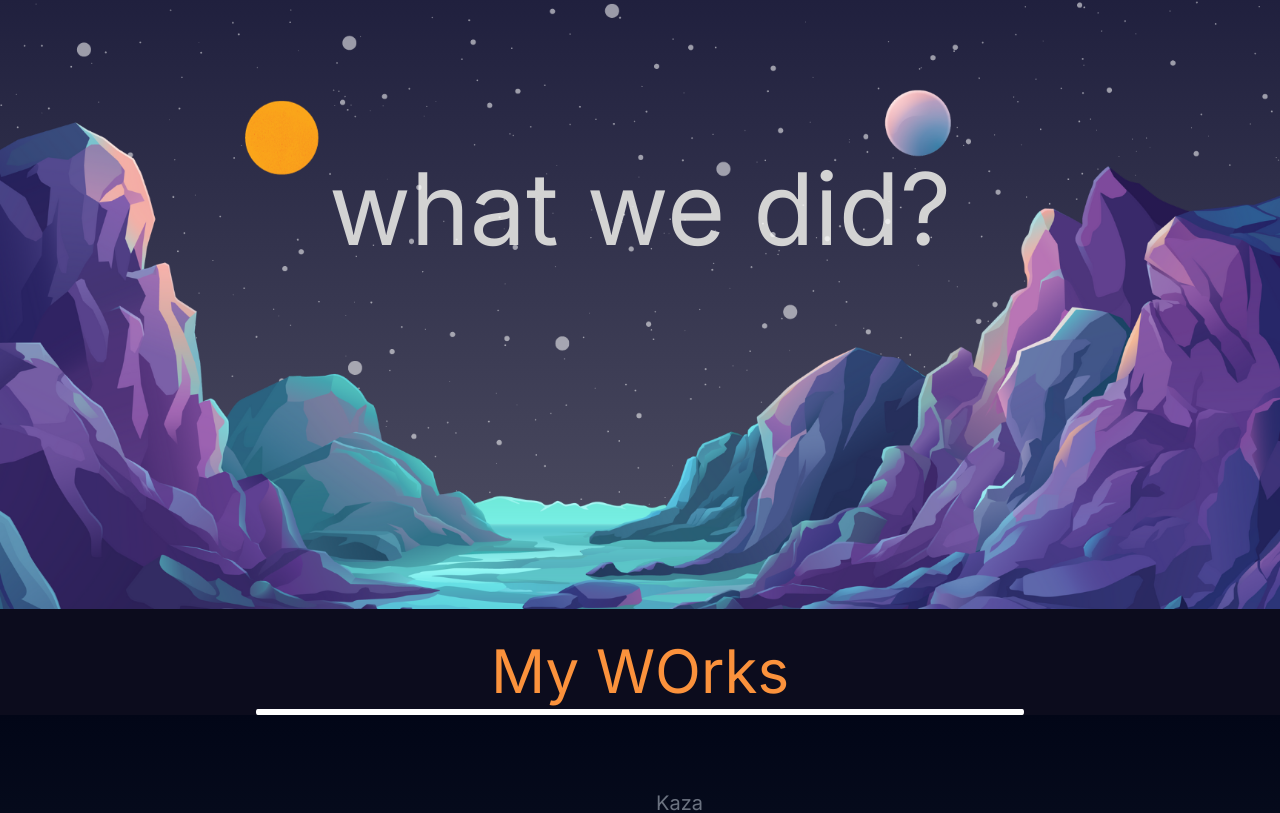
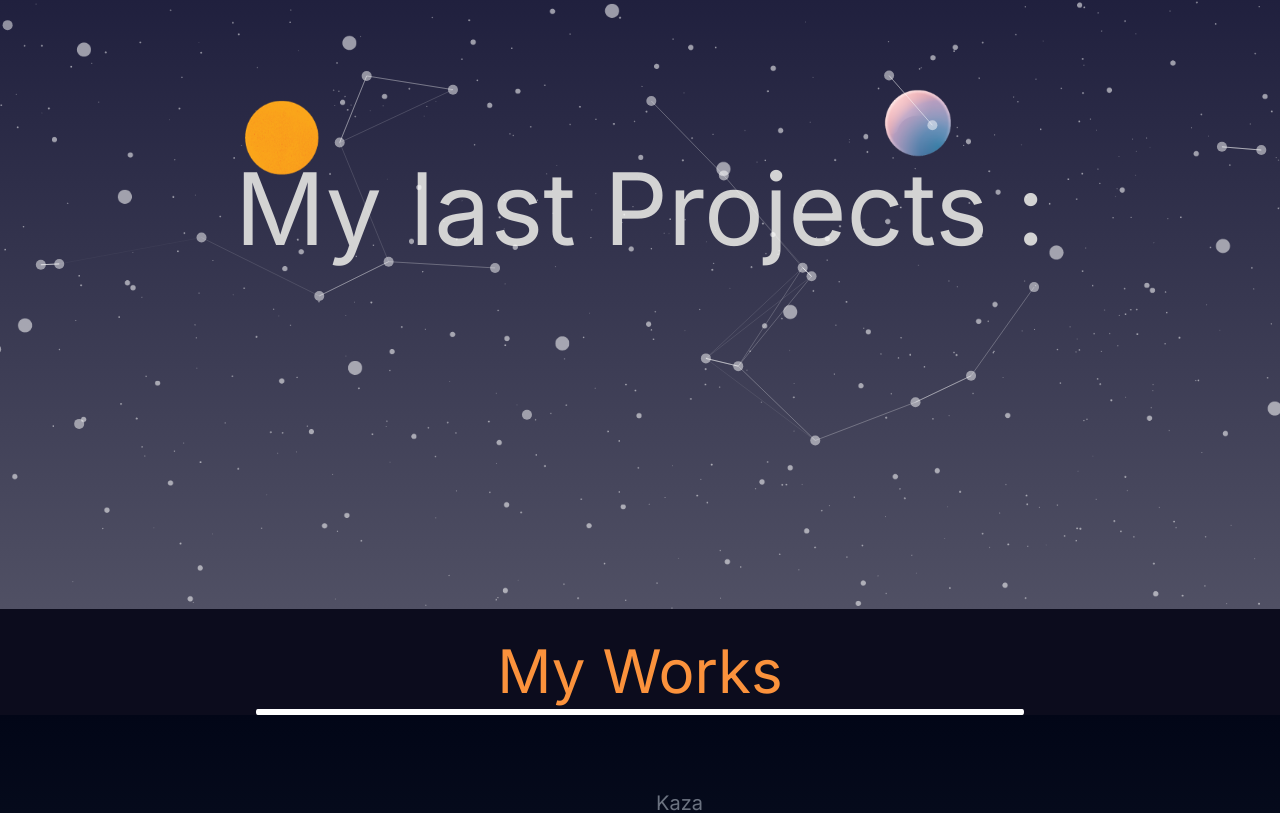
Before and after one commit to nour86/Portfolio, a Next.js app: page / in a window 1280 px wide. Shown: the part 991-1804 px from the top of the page. Built offline with nearby package versions, Linux system fonts and the light colour scheme.

Commit message:
first commit of the day

```diff
--- a/package.json
+++ b/package.json
@@ -9,10 +9,14 @@
     "lint": "next lint"
   },
   "dependencies": {
+    "@tsparticles/engine": "^3.3.0",
+    "@tsparticles/react": "^3.0.0",
+    "@tsparticles/slim": "^3.3.0",
     "framer-motion": "^11.0.20",
     "next": "14.1.4",
     "react": "^18",
-    "react-dom": "^18"
+    "react-dom": "^18",
+    "slim": "^0.11.1"
   },
   "devDependencies": {
     "autoprefixer": "^10.0.1",
--- a/src/app/page.js
+++ b/src/app/page.js
@@ -18,8 +18,8 @@ export default function Home() {
             </Section>
             {/* <Section id="Services">
                 <Parallax type="services" />
-            </Section>
-            <Section>
+            </Section> */}
+            {/* <Section>
                 <Services />
             </Section> */}
             <Section id="Portfolio">
--- a/src/components/Hero/index.js
+++ b/src/components/Hero/index.js
@@ -2,6 +2,7 @@
 
 import React from 'react'
 import { motion } from 'framer-motion'
+import ParticlesBackground from '../Particles'
 
 const textVariants = {
     initial: {
--- a/src/components/Parallax/index.js
+++ b/src/components/Parallax/index.js
@@ -2,6 +2,7 @@
 
 import React, { useRef } from 'react'
 import './style.css'
+import ParticlesBackground from '../Particles'
 
 import { motion, useScroll, useTransform } from 'framer-motion'
 
@@ -28,9 +29,13 @@ const Parallax = ({ type }) => {
             }}
         >
             <motion.h1 style={{ y: yText }}>
-                {type === 'services' ? 'what we do?' : 'what we did?'}
+                {type === 'services' ? 'what we do?' : 'My last Projects :'}
             </motion.h1>
-            <motion.div className="mountains"></motion.div>
+            <motion.div className="mountains">
+                <div className=" w-full h-full relative overflow-hidden">
+                    <ParticlesBackground />
+                </div>
+            </motion.div>
             <motion.div
                 className="planets"
                 style={{
--- a/src/components/Parallax/style.css
+++ b/src/components/Parallax/style.css
@@ -13,7 +13,7 @@
 }
 
 .mountains {
-    background-image: url('/mountains.png');
+    /* background-image: url('/mountains.png'); */
     background-size: cover;
     background-position: bottom;
     width: 100%;
--- /dev/null
+++ b/src/components/Particles/config.js
@@ -0,0 +1,76 @@
+const config = {
+    fullScreen: {
+        enable: false,
+        zIndex: -1,
+    },
+    fpsLimit: 60,
+    interactivity: {
+        events: {
+            onHover: {
+                enable: true,
+                mode: ['connect', 'grab'],
+            },
+            onClick: {
+                enable: false,
+            },
+            resize: true,
+        },
+        modes: {
+            bubble: {
+                distance: 400,
+                duration: 1,
+                opacity: 0.8,
+                size: 40,
+            },
+            push: {
+                quantity: 4,
+            },
+            repulse: {
+                distance: 200,
+                duration: 0.4,
+            },
+        },
+    },
+    particles: {
+        color: {
+            value: '#ffffff',
+        },
+        links: {
+            color: '#ffffff',
+            distance: 150,
+            enable: true,
+            opacity: 0.5,
+            width: 1,
+        },
+        collisions: {
+            enable: true,
+        },
+        move: {
+            direction: 'none',
+            enable: true,
+            outMode: 'bounce',
+            random: true,
+            speed: 6,
+            straight: false,
+        },
+        number: {
+            density: {
+                enable: true,
+                value_area: 800,
+            },
+            value: 80,
+        },
+        opacity: {
+            value: 0.5,
+        },
+        shape: {
+            type: 'circle',
+        },
+        size: {
+            random: true,
+            value: 5,
+        },
+    },
+    detectRetina: true,
+}
+export default config
--- /dev/null
+++ b/src/components/Particles/index.js
@@ -0,0 +1,42 @@
+import Particles, { initParticlesEngine } from '@tsparticles/react'
+import { loadSlim } from '@tsparticles/slim' // if you are going to use `loadSlim`, install the "@tsparticles/slim" package too.
+import { useState, useEffect } from 'react'
+import config from './config'
+
+const ParticlesBackground = () => {
+    const [init, setInit] = useState(false)
+
+    // this should be run only once per application lifetime
+    useEffect(() => {
+        initParticlesEngine(async (engine) => {
+            // you can initiate the tsParticles instance (engine) here, adding custom shapes or presets
+            // this loads the tsparticles package bundle, it's the easiest method for getting everything ready
+            // starting from v2 you can add only the features you need reducing the bundle size
+            //await loadAll(engine);
+            //await loadFull(engine);
+            await loadSlim(engine)
+            //await loadBasic(engine);
+        }).then(() => {
+            setInit(true)
+        })
+    }, [])
+
+    const particlesLoaded = (container) => {
+        console.log(container)
+    }
+
+    return (
+        // <Particles
+        //     particlesLoaded={particlesLoaded}
+        //     options={config}
+        // ></Particles>
+        init && (
+            <Particles
+                id="tsparticles"
+                particlesLoaded={particlesLoaded}
+                options={config}
+            />
+        )
+    )
+}
+export default ParticlesBackground
--- a/src/components/Porfolio/Project/TechnoUsed/index.jsx
+++ b/src/components/Porfolio/Project/TechnoUsed/index.jsx
@@ -2,7 +2,7 @@ import React from 'react'
 
 const TechnoUsed = ({ technos }) => {
     return (
-        <div className="w-full flex justify-start">
+        <div className="w-full flex justify-center justify-items-center">
             {technos.map((techno, index) => {
                 return (
                     <img
--- a/src/components/Porfolio/Project/index.jsx
+++ b/src/components/Porfolio/Project/index.jsx
@@ -11,8 +11,8 @@ const variants = {
         x: 0,
         transition: {
             type: 'spring',
-            stiffness: '400',
-            damping: 30,
+            stiffness: '300',
+            damping: 20,
         },
     },
     expanded: {
@@ -20,8 +20,8 @@ const variants = {
         transition: {
             duration: 0.5,
             type: 'spring',
-            stiffness: '400',
-            damping: 30,
+            stiffness: '300',
+            damping: 20,
         },
     },
 }
--- a/src/components/Porfolio/index.js
+++ b/src/components/Porfolio/index.js
@@ -67,7 +67,7 @@ const Portfolio = ({ children }) => {
     return (
         <div className="relative w-full" ref={ref}>
             <div className="sticky top-0 left-0 pt-8 text-center text-orange-400 text-6xl z-30">
-                <h2>My WOrks</h2>
+                <h2>My Works</h2>
                 <motion.div
                     style={{ scaleX }}
                     className=" h-1.5 bg-white border-none rounded-full mt-2"
```
Also changed, not shown: jsconfig.json (deleted, +0 -7 lines), 1 other file (tests, documents, lock files or other folders).
